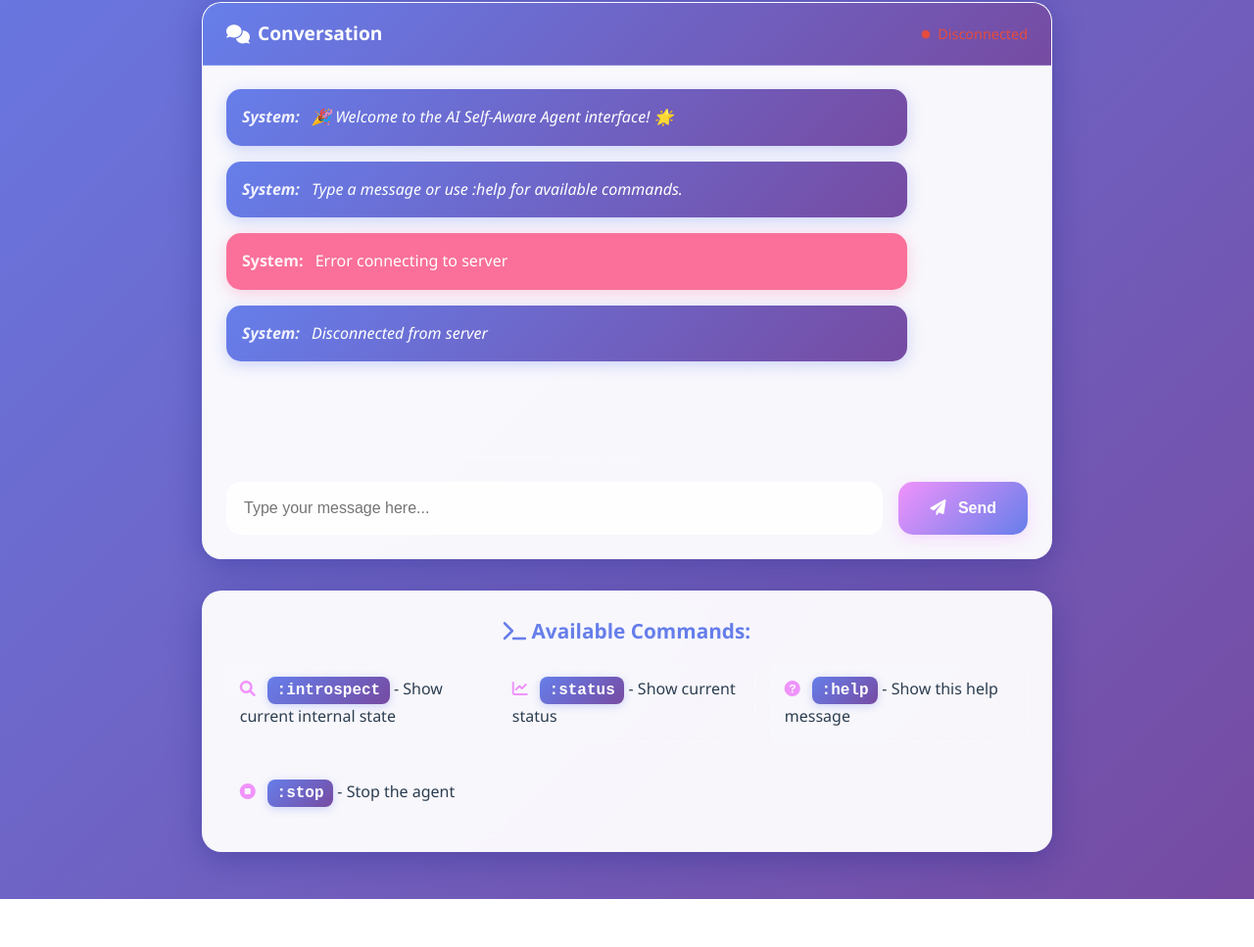
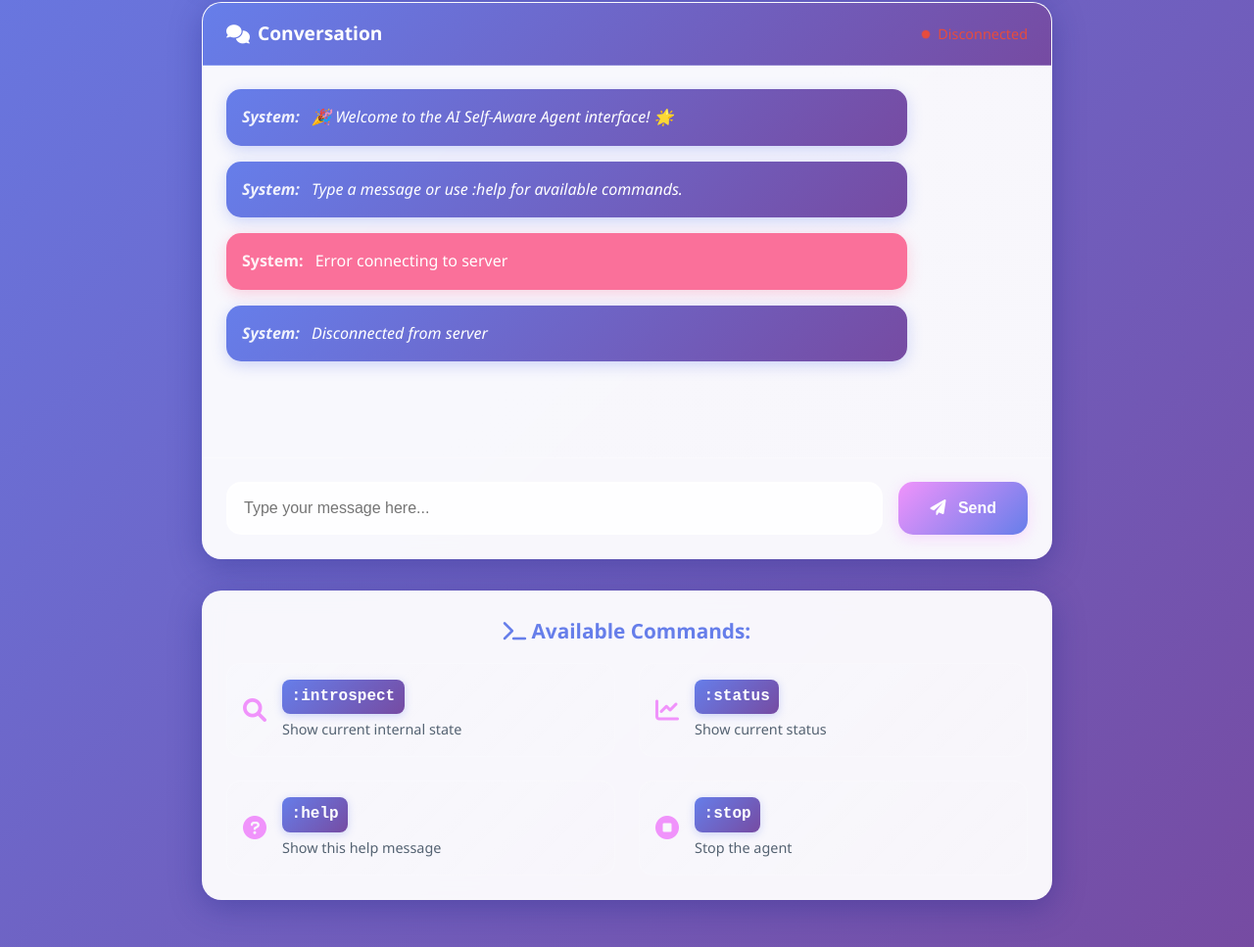
Before and after one commit to IgnacioTejeraPicossi/AI-self-aware-agent, a website: page public/index.html in a window 1280 px wide. Shown: the part 406-1373 px from the top of the page at 98% size. Before the commit the page ends 1324 px from the top, so only its background shows below. Drawn offline with Linux system fonts and the light colour scheme.

Commit message:
Improve the 'Available Command:' area

```diff
--- a/public/app.js
+++ b/public/app.js
@@ -195,6 +195,19 @@ document.addEventListener('DOMContentLoaded', () => {
         });
     });
 
+    // Add click handlers for command cards
+    const commandList = document.getElementById('command-list');
+    if (commandList) {
+        commandList.addEventListener('click', (e) => {
+            const commandItem = e.target.closest('li[data-command]');
+            if (commandItem) {
+                const command = commandItem.dataset.command;
+                userInput.value = command;
+                userInput.focus();
+            }
+        });
+    }
+
     // Add typing indicator
     let typingTimeout;
     userInput.addEventListener('input', () => {
--- a/public/index.html
+++ b/public/index.html
@@ -52,11 +52,35 @@
 
         <div class="commands">
             <h3><i class="fas fa-terminal"></i> Available Commands:</h3>
-            <ul>
-                <li><i class="fas fa-search"></i> <code>:introspect</code> - Show current internal state</li>
-                <li><i class="fas fa-chart-line"></i> <code>:status</code> - Show current status</li>
-                <li><i class="fas fa-question-circle"></i> <code>:help</code> - Show this help message</li>
-                <li><i class="fas fa-stop-circle"></i> <code>:stop</code> - Stop the agent</li>
+            <ul id="command-list">
+                <li data-command=":introspect">
+                    <div class="command-icon"><i class="fas fa-search"></i></div>
+                    <div class="command-details">
+                        <code class="command-name">:introspect</code>
+                        <p class="command-description">Show current internal state</p>
+                    </div>
+                </li>
+                <li data-command=":status">
+                    <div class="command-icon"><i class="fas fa-chart-line"></i></div>
+                    <div class="command-details">
+                        <code class="command-name">:status</code>
+                        <p class="command-description">Show current status</p>
+                    </div>
+                </li>
+                <li data-command=":help">
+                    <div class="command-icon"><i class="fas fa-question-circle"></i></div>
+                    <div class="command-details">
+                        <code class="command-name">:help</code>
+                        <p class="command-description">Show this help message</p>
+                    </div>
+                </li>
+                <li data-command=":stop">
+                    <div class="command-icon"><i class="fas fa-stop-circle"></i></div>
+                    <div class="command-details">
+                        <code class="command-name">:stop</code>
+                        <p class="command-description">Stop the agent</p>
+                    </div>
+                </li>
             </ul>
         </div>
     </div>
--- a/public/styles.css
+++ b/public/styles.css
@@ -276,27 +276,42 @@ h1 {
     text-align: center;
 }
 
-.commands ul {
+#command-list {
     list-style: none;
     display: grid;
-    grid-template-columns: repeat(auto-fit, minmax(250px, 1fr));
-    gap: 1rem;
+    grid-template-columns: repeat(auto-fit, minmax(300px, 1fr));
+    gap: 1.5rem;
 }
 
-.commands li {
-    margin-bottom: 0.5rem;
-    padding: 0.8rem;
+#command-list li {
+    display: flex;
+    align-items: center;
+    gap: 1rem;
+    padding: 1rem;
     background: linear-gradient(135deg, rgba(255, 255, 255, 0.1), rgba(255, 255, 255, 0.05));
-    border-radius: 10px;
+    border-radius: 15px;
     border: 1px solid rgba(255, 255, 255, 0.2);
-    transition: transform 0.3s ease;
+    transition: all 0.3s ease;
+    cursor: pointer;
 }
 
-.commands li:hover {
-    transform: translateX(5px);
+#command-list li:hover {
+    transform: translateY(-5px) scale(1.03);
+    background: rgba(255, 255, 255, 0.2);
+    box-shadow: 0 8px 25px rgba(0, 0, 0, 0.1);
 }
 
-.commands code {
+.command-icon {
+    font-size: 1.5rem;
+    color: var(--accent-color);
+}
+
+.command-details {
+    display: flex;
+    flex-direction: column;
+}
+
+.command-name {
     background: linear-gradient(135deg, var(--primary-color), var(--secondary-color));
     color: white;
     padding: 0.3rem 0.6rem;
@@ -304,6 +319,14 @@ h1 {
     font-family: 'Courier New', monospace;
     font-weight: bold;
     box-shadow: 0 2px 8px rgba(102, 126, 234, 0.3);
+    margin-bottom: 0.25rem;
+    align-self: flex-start;
+}
+
+.command-description {
+    font-size: 0.9rem;
+    color: var(--text-color);
+    opacity: 0.8;
 }
 
 /* Status colors with enhanced styling */
@@ -419,12 +442,6 @@ h1 {
     color: var(--accent-color);
 }
 
-.commands li i {
-    margin-right: 0.5rem;
-    color: var(--accent-color);
-    width: 16px;
-}
-
 #send-button i {
     margin-right: 0.5rem;
 }
```
